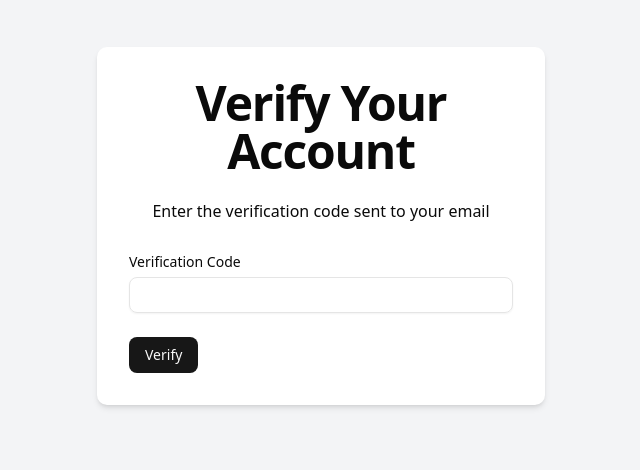
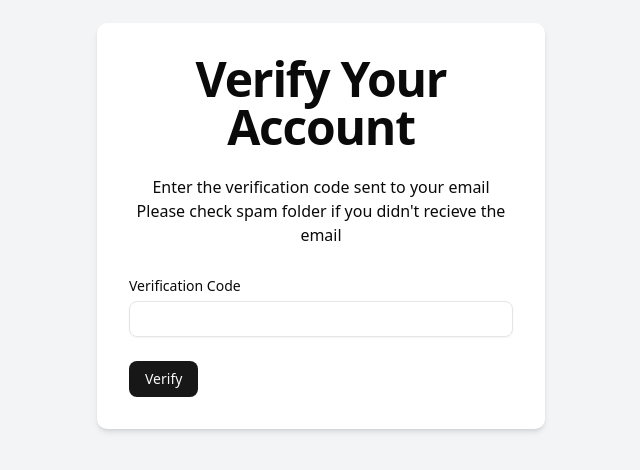
Before and after one commit to iamarin2224/mystery-msg, a Next.js app: page /verify/1 in a window 1280 px wide. Shown: the part 174-644 px from the top of the page, without its empty margins (319-959 px from the left). Built offline with nearby package versions, Linux system fonts and the light colour scheme.

Commit message:
Add precautionary text

```diff
--- a/app/(auth)/verify/[username]/page.tsx
+++ b/app/(auth)/verify/[username]/page.tsx
@@ -54,10 +54,14 @@ function page() {
         <div className="flex justify-center items-center min-h-screen bg-gray-100">
         <div className="w-full max-w-md p-8 space-y-8 bg-white rounded-lg shadow-md mx-6">
             <div className="text-center">
-            <h1 className="text-4xl font-extrabold tracking-tight lg:text-5xl mb-6">
-                Verify Your Account
-            </h1>
-            <p className="mb-4">Enter the verification code sent to your email</p>
+                <h1 className="text-4xl font-extrabold tracking-tight lg:text-5xl mb-6">
+                    Verify Your Account
+                </h1>
+                <p className="mb-4">
+                    Enter the verification code sent to your email
+                    <br/>
+                    Please check spam folder if you didn't recieve the email
+                </p>
             </div>
             <Form {...form}>
                 <form onSubmit={form.handleSubmit(onSubmit)} className="space-y-6">
```
